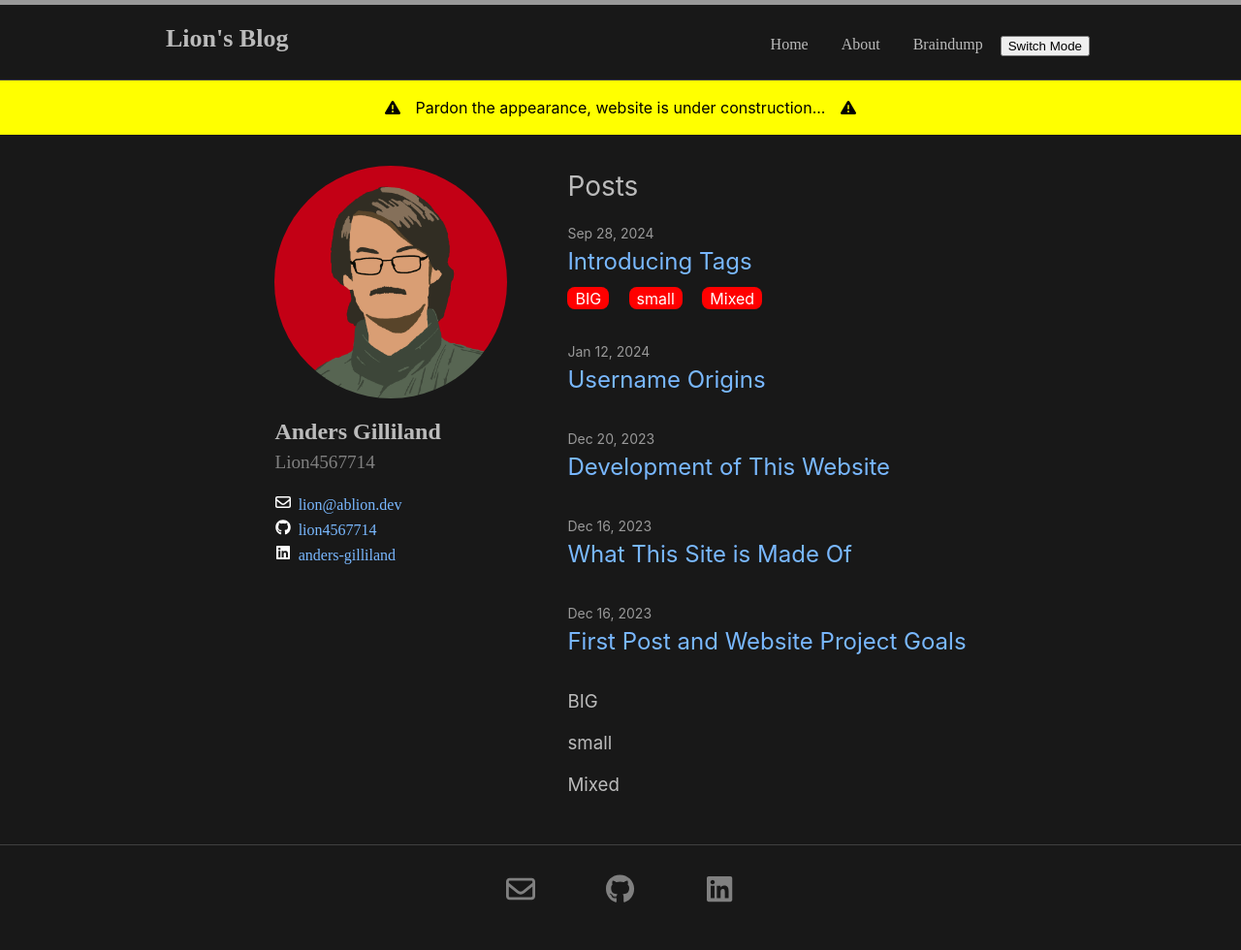
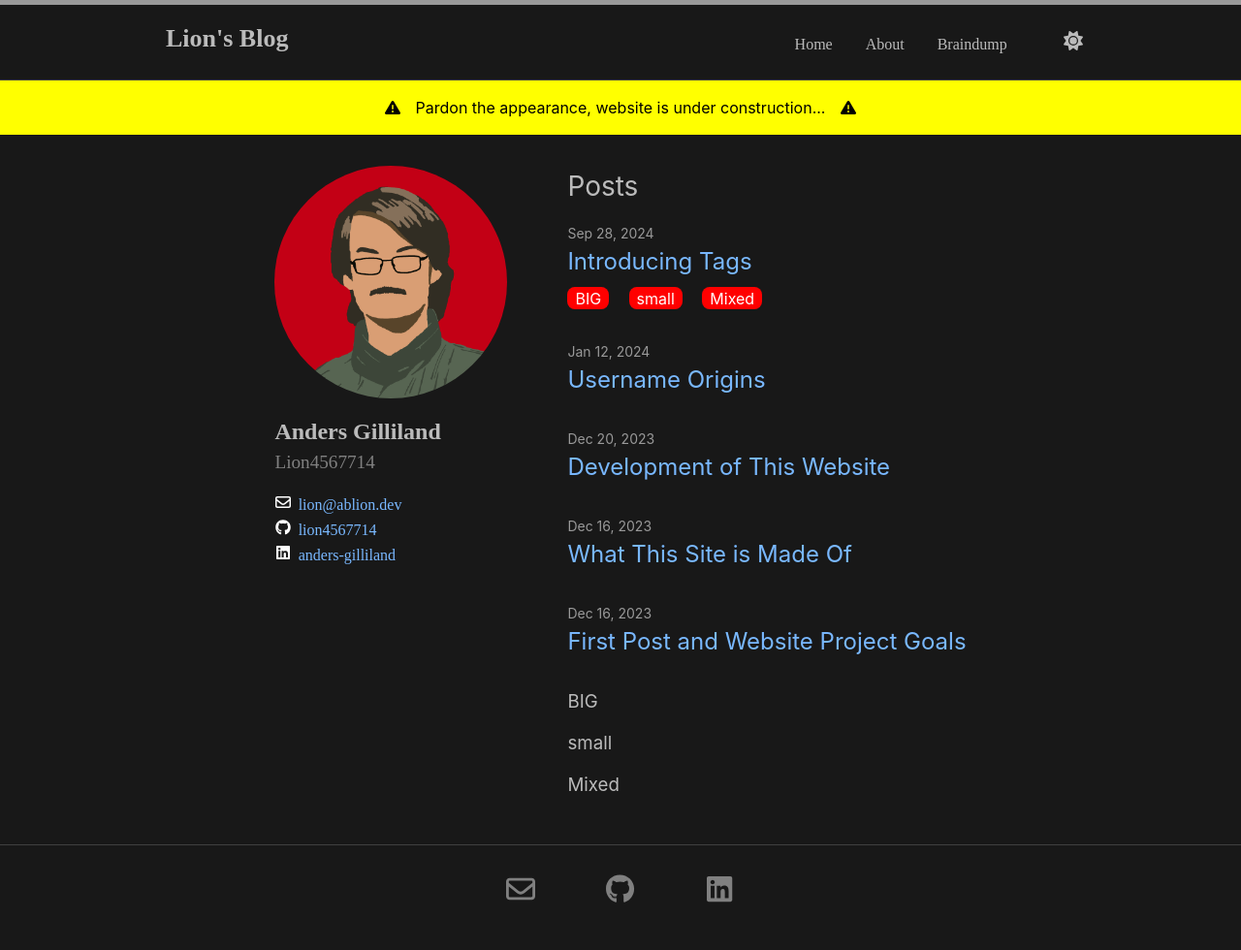
Before and after one commit to Lion4567714/Lion4567714.github.io, a Jekyll site: the page built from index.md, in a window 1280 px wide. Shown: the whole page at 97% size. Built offline with Jekyll 4.4.1, drawn with Linux system fonts in a browser that asks for light colours; some web fonts are replaced.

Commit message:
better mode button

```diff
--- a/_includes/header.html
+++ b/_includes/header.html
@@ -27,8 +27,11 @@
                                 {%- endif -%}
                             </td>
                         {%- endfor -%}
+                        <td style="width: 2em"></td>
                         <td>
-                            <button id="mode_button">Switch Mode</button>
+                            <button id="mode_button" class="mode-button">
+                                <svg class="mode-icon" xmlns="http://www.w3.org/2000/svg" viewBox="0 0 512 512"><!--!Font Awesome Free 6.6.0 by @fontawesome - https://fontawesome.com License - https://fontawesome.com/license/free Copyright 2024 Fonticons, Inc.--><path d="M361.5 1.2c5 2.1 8.6 6.6 9.6 11.9L391 121l107.9 19.8c5.3 1 9.8 4.6 11.9 9.6s1.5 10.7-1.6 15.2L446.9 256l62.3 90.3c3.1 4.5 3.7 10.2 1.6 15.2s-6.6 8.6-11.9 9.6L391 391 371.1 498.9c-1 5.3-4.6 9.8-9.6 11.9s-10.7 1.5-15.2-1.6L256 446.9l-90.3 62.3c-4.5 3.1-10.2 3.7-15.2 1.6s-8.6-6.6-9.6-11.9L121 391 13.1 371.1c-5.3-1-9.8-4.6-11.9-9.6s-1.5-10.7 1.6-15.2L65.1 256 2.8 165.7c-3.1-4.5-3.7-10.2-1.6-15.2s6.6-8.6 11.9-9.6L121 121 140.9 13.1c1-5.3 4.6-9.8 9.6-11.9s10.7-1.5 15.2 1.6L256 65.1 346.3 2.8c4.5-3.1 10.2-3.7 15.2-1.6zM160 256a96 96 0 1 1 192 0 96 96 0 1 1 -192 0zm224 0a128 128 0 1 0 -256 0 128 128 0 1 0 256 0z"/></svg>
+                            </button>
                         </td>
                     </tr>
                 </table>
--- a/_sass/layout.scss
+++ b/_sass/layout.scss
@@ -81,6 +81,7 @@
     color: $text-color;
     text-align: right;
     // line-height: $base-line-height;
+    // vertical-align: top;
     display: block;
     padding: 5px 10px;
 
@@ -502,6 +503,7 @@
   margin: 0.5em;
   padding: 0.5em;
   font-weight: bold;
+  font-family: JetBrains;
 
   &:hover {
     background: rgb(50, 50, 50);
@@ -569,3 +571,14 @@
   font-style: bold;
   padding: 1em;
 }
+
+.mode-button {
+  background: transparent;
+  border: none;
+  padding: 0.5em;
+}
+
+.mode-icon  {
+  height: 1.5em;
+  fill: $text-color
+}
--- a/assets/js/header.js
+++ b/assets/js/header.js
@@ -1,5 +1,14 @@
+const dark_mode_icon = `<svg class="mode-icon" xmlns="http://www.w3.org/2000/svg" viewBox="0 0 384 512"><!--!Font Awesome Free 6.6.0 by @fontawesome - https://fontawesome.com License - https://fontawesome.com/license/free Copyright 2024 Fonticons, Inc.--><path d="M223.5 32C100 32 0 132.3 0 256S100 480 223.5 480c60.6 0 115.5-24.2 155.8-63.4c5-4.9 6.3-12.5 3.1-18.7s-10.1-9.7-17-8.5c-9.8 1.7-19.8 2.6-30.1 2.6c-96.9 0-175.5-78.8-175.5-176c0-65.8 36-123.1 89.3-153.3c6.1-3.5 9.2-10.5 7.7-17.3s-7.3-11.9-14.3-12.5c-6.3-.5-12.6-.8-19-.8z"/></svg>`
+const light_mode_icon = `<svg class="mode-icon" xmlns="http://www.w3.org/2000/svg" viewBox="0 0 512 512"><!--!Font Awesome Free 6.6.0 by @fontawesome - https://fontawesome.com License - https://fontawesome.com/license/free Copyright 2024 Fonticons, Inc.--><path d="M361.5 1.2c5 2.1 8.6 6.6 9.6 11.9L391 121l107.9 19.8c5.3 1 9.8 4.6 11.9 9.6s1.5 10.7-1.6 15.2L446.9 256l62.3 90.3c3.1 4.5 3.7 10.2 1.6 15.2s-6.6 8.6-11.9 9.6L391 391 371.1 498.9c-1 5.3-4.6 9.8-9.6 11.9s-10.7 1.5-15.2-1.6L256 446.9l-90.3 62.3c-4.5 3.1-10.2 3.7-15.2 1.6s-8.6-6.6-9.6-11.9L121 391 13.1 371.1c-5.3-1-9.8-4.6-11.9-9.6s-1.5-10.7 1.6-15.2L65.1 256 2.8 165.7c-3.1-4.5-3.7-10.2-1.6-15.2s6.6-8.6 11.9-9.6L121 121 140.9 13.1c1-5.3 4.6-9.8 9.6-11.9s10.7-1.5 15.2 1.6L256 65.1 346.3 2.8c4.5-3.1 10.2-3.7 15.2-1.6zM160 256a96 96 0 1 1 192 0 96 96 0 1 1 -192 0zm224 0a128 128 0 1 0 -256 0 128 128 0 1 0 256 0z"/></svg>`
+
 const mode_button = document.getElementById("mode_button");
 
 mode_button.addEventListener("click", function() {
     document.body.classList.toggle("dark");
+
+    if (document.body.classList.contains("dark")) {
+        mode_button.innerHTML = light_mode_icon;
+    } else {
+        mode_button.innerHTML = dark_mode_icon;
+    }
 });
```
Also changed, not shown: 12 other files.
